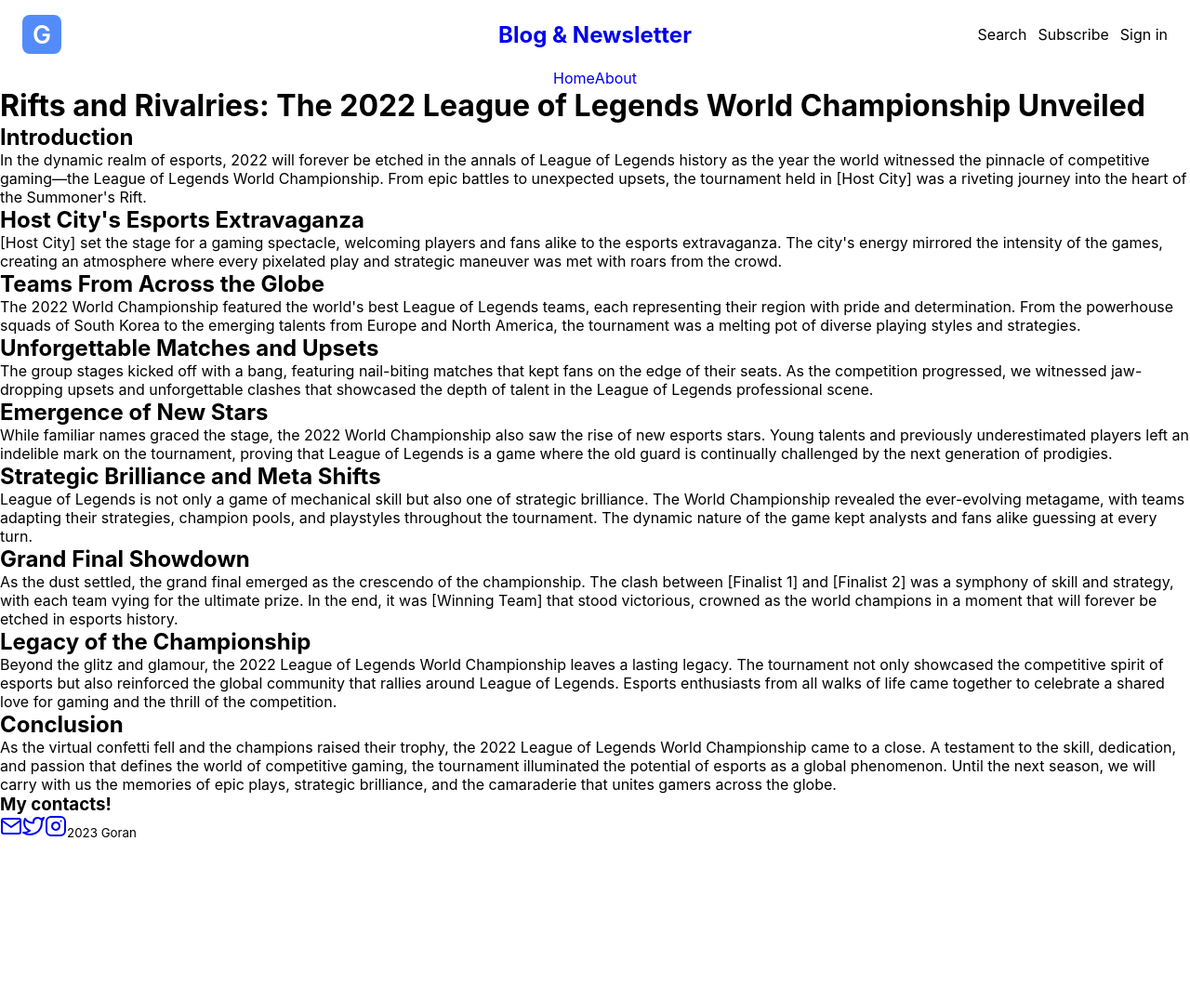
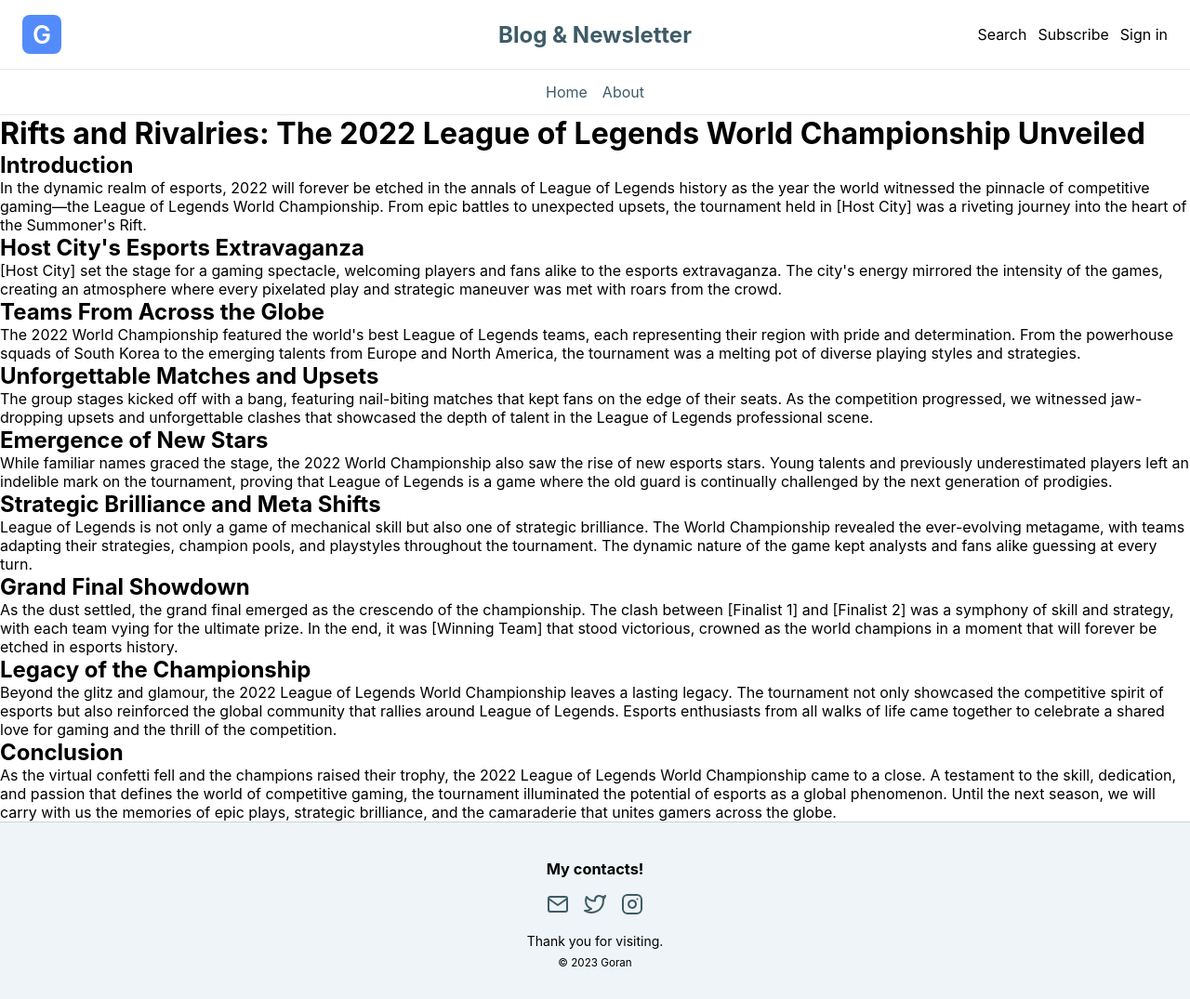
Before and after one commit to ggoran8/blog, a React (Create React App) app: page /lolworlds in a window 1280 px wide. Shown: the whole page at 93% size. Before the commit the page ends 905 px from the top, so only its background shows below. Built offline with nearby package versions, Linux system fonts and the light colour scheme.

Commit message:
blog - header and footer changes

```diff
--- a/src/components/footer/Footer.jsx
+++ b/src/components/footer/Footer.jsx
@@ -7,8 +7,9 @@
 const Footer = () => {
 	return (
 		<footer>
-			<nav>
-				<h3>My contacts!</h3>
+			<nav className={styles.footerNav}>
+				<h3 className={styles.contacts}>My contacts!</h3>
+				<div className={styles.firstFooter}>
 					<a href='mailto: gorangajsek22@gmail.com'>
 						<Mail />
 					</a>
@@ -18,7 +19,9 @@
 					<a href='https://www.instagram.com/'>
 						<Instagram />
 					</a>
-				<small>2023 Goran</small>
+				</div>
+				<p>Thank you for visiting.</p>
+				<small>© 2023 Goran</small>
 			</nav>
 		</footer>
 	);
--- a/src/components/footer/Footer.module.css
+++ b/src/components/footer/Footer.module.css
@@ -0,0 +1,35 @@
+footer {
+	border-top: 1px solid black;
+	padding: 32px 0;
+	display: flex;
+	justify-content: center;
+	align-items: center;
+	background-color: rgb(238, 244, 247);
+	border-top-color: rgb(205, 211, 214);
+	font-size: 14px;
+}
+
+.footerNav {
+	display: flex;
+	flex-direction: column;
+	justify-content: center;
+	align-items: center;
+	width: 100%;
+}
+
+.contacts {
+	padding: 8px 0;
+}
+
+.firstFooter {
+	display: flex;
+	justify-content: space-between;
+	align-items: center;
+	line-height: 32px;
+	padding: 8px 0;
+	gap: 16px;
+}
+
+p {
+	padding-bottom: 8px;
+}
--- a/src/components/header/Header.jsx
+++ b/src/components/header/Header.jsx
@@ -6,8 +6,12 @@
 	return (
 		<header>
 			<div className={styles.firstHeader}>
-				<div className={styles.letterG}>
-					<div className={styles.borderG}>G</div>
+				<div className={styles.letterNav}>
+					<div className={styles.borderLetterG}>
+						<Link className={styles.letterG} to='/'>
+							G
+						</Link>
+					</div>
 				</div>
 				<h1 className={styles.title}>
 					<Link to='/'>Blog & Newsletter</Link>
@@ -24,11 +28,29 @@
 			<div>
 				<nav>
 					<ul className={styles.secondNav}>
-						<li>
-							<NavLink to='/'>Home</NavLink>
+						<li className={styles.listLink}>
+							<NavLink
+								className={({ isActive }) =>
+									isActive
+										? `${styles.listLink} ${styles.listLinkActive}`
+										: styles.listLink
+								}
+								to='/'
+							>
+								Home
+							</NavLink>
 						</li>
-						<li>
-							<NavLink to='/about'>About</NavLink>
+						<li className={styles.listLink}>
+							<NavLink
+								className={({ isActive }) =>
+									isActive
+										? `${styles.listLink} ${styles.listLinkActive}`
+										: styles.listLink
+								}
+								to='/about'
+							>
+								About
+							</NavLink>
 						</li>
 					</ul>
 				</nav>
--- a/src/components/header/Header.module.css
+++ b/src/components/header/Header.module.css
@@ -4,24 +4,26 @@
 	align-items: center;
 	padding: 16px 24px;
 	gap: 12px;
-	height: auto;
 }
 
 li {
 	list-style-type: none;
 }
 
-.letterG {
+.letterNav {
 	font-size: 32px;
 	font-weight: 600;
 	flex-basis: 25%;
 }
 
-.borderG {
+.letterG {
+	color: white;
+}
+
+.borderLetterG {
 	display: flex;
 	justify-content: center;
 	align-items: center;
-	color: white;
 	font-size: smaller;
 	width: 42px;
 	height: 42px;
@@ -44,6 +46,25 @@
 	display: flex;
 	justify-content: center;
 	align-items: center;
+	border-top: 1px solid rgb(226, 232, 235);
+	border-bottom: 1px solid rgb(226, 232, 235);
+}
+
+.listLink {
+	cursor: pointer;
+	padding: 14px 4px 14px 4px;
+}
+
+.listLink:hover {
+	background-color: rgb(226, 232, 235);
+}
+
+.listLinkActive {
+	color: rgb(83, 140, 250);
+	text-decoration: underline;
+	text-underline-offset: 16px;
+	text-decoration-thickness: 2px;
+	padding: 14px 4px 14px 4px;
 }
 
 .title {
@@ -57,4 +78,5 @@
 
 a {
 	text-decoration: none;
+	color: rgb(62, 91, 103);
 }
```
Also changed, not shown: src/components/SearchBar.jsx/SearchBar.jsx (added, +29 -0 lines), src/components/SearchBar.jsx/SearchBar.module.css (added, +27 -0 lines). Lines whose indentation alone changed are shown as unchanged.
